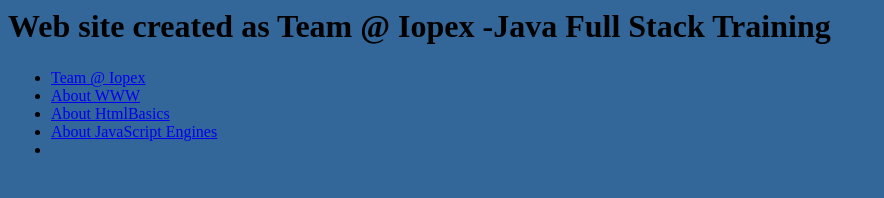
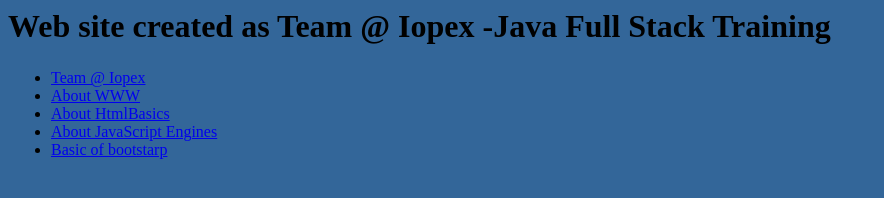
Before and after one commit to varnant/mywebsite, a plain HTML site: page index.html in a window 1280 px wide. Shown: the whole page, without its empty margins (0-884 px from the left). Drawn offline with Linux system fonts and the light colour scheme.

Commit message:
bootstarp.html

```diff
--- a/index.html
+++ b/index.html
@@ -14,7 +14,9 @@
 <li><a href="team.html">Team @ Iopex</a></li>
 <li><a href="mywww.html">About WWW</a></li>
             <li><a href="htmlbasics.html">About HtmlBasics</a></li>
-<li><a href="JSEngines.html">About JavaScript Engines</a><li>
+<li><a href="JSEngines.html">About JavaScript Engines</a></li>
+
+            <li><a href="bootstarp.html">Basic of bootstarp</a></li>
         </ul>
 
        </td>
```
